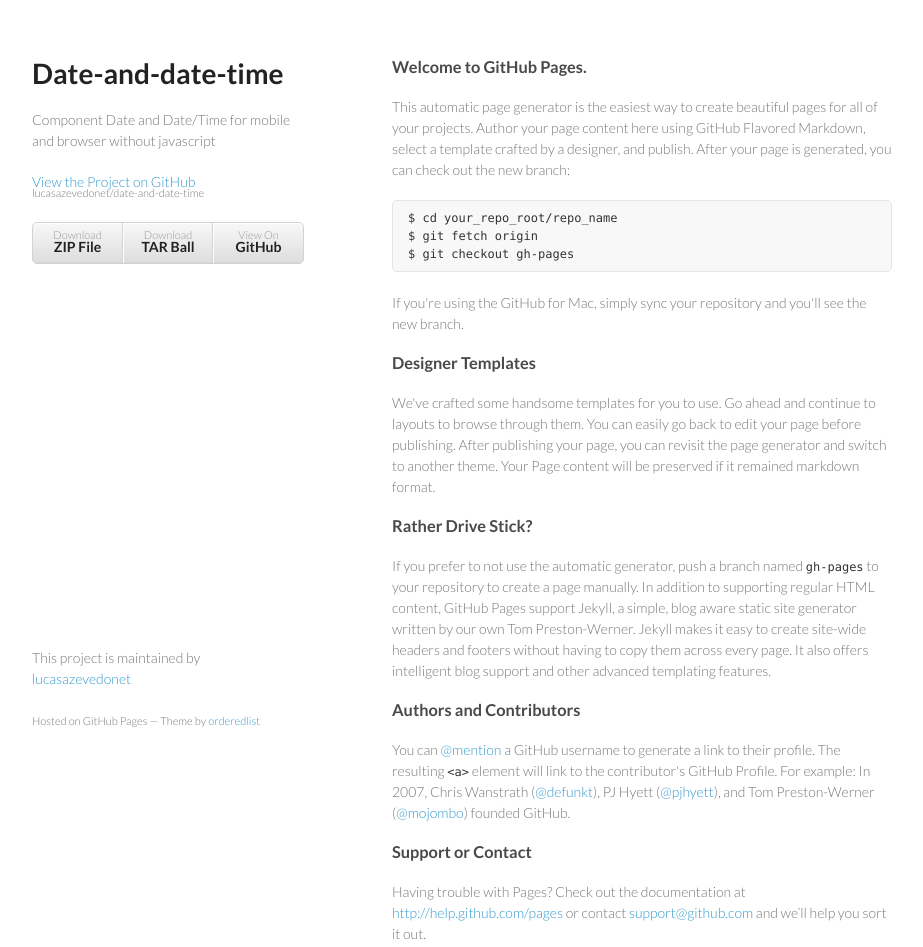
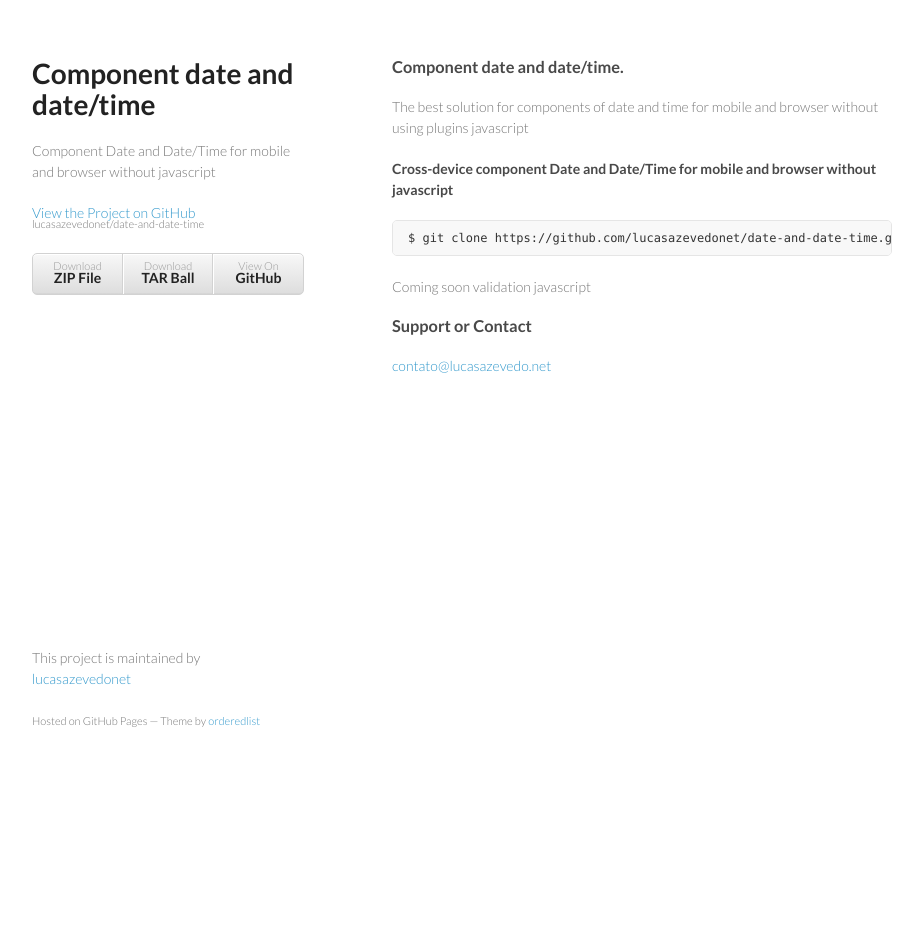
Before and after one commit to lucasazevedonet/date-and-date-time, a plain HTML site: page index.html in a window 1280 px wide. Shown: the whole page, without its empty margins (178-1101 px from the left). After the commit the page ends 800 px from the top, so only its background shows below. Drawn offline with Linux system fonts and the light colour scheme.

```diff
--- a/index.html
+++ b/index.html
@@ -3,7 +3,7 @@
   <head>
     <meta charset="utf-8">
     <meta http-equiv="X-UA-Compatible" content="chrome=1">
-    <title>Date-and-date-time by lucasazevedonet</title>
+    <title>Component date and date/time by lucasazevedonet</title>
 
     <link rel="stylesheet" href="stylesheets/styles.css">
     <link rel="stylesheet" href="stylesheets/pygment_trac.css">
@@ -15,7 +15,7 @@
   <body>
     <div class="wrapper">
       <header>
-        <h1>Date-and-date-time</h1>
+        <h1>Component date and date/time</h1>
         <p>Component Date and Date/Time for mobile and  browser without javascript</p>
 
         <p class="view"><a href="https://github.com/lucasazevedonet/date-and-date-time">View the Project on GitHub <small>lucasazevedonet/date-and-date-time</small></a></p>
@@ -29,36 +29,22 @@
       </header>
       <section>
         <h3>
-<a name="welcome-to-github-pages" class="anchor" href="#welcome-to-github-pages"><span class="octicon octicon-link"></span></a>Welcome to GitHub Pages.</h3>
+<a name="component-date-and-datetime" class="anchor" href="#component-date-and-datetime"><span class="octicon octicon-link"></span></a>Component date and date/time.</h3>
 
-<p>This automatic page generator is the easiest way to create beautiful pages for all of your projects. Author your page content here using GitHub Flavored Markdown, select a template crafted by a designer, and publish. After your page is generated, you can check out the new branch:</p>
+<p>The best solution for components of date and time for mobile and browser without using plugins javascript</p>
 
-<pre><code>$ cd your_repo_root/repo_name
-$ git fetch origin
-$ git checkout gh-pages
+<h4>
+<a name="cross-device-component-date-and-datetime-for-mobile-and-browser-without-javascript" class="anchor" href="#cross-device-component-date-and-datetime-for-mobile-and-browser-without-javascript"><span class="octicon octicon-link"></span></a>Cross-device component Date and Date/Time for mobile and browser without javascript</h4>
+
+<pre><code>$ git clone https://github.com/lucasazevedonet/date-and-date-time.git
 </code></pre>
 
-<p>If you're using the GitHub for Mac, simply sync your repository and you'll see the new branch.</p>
-
-<h3>
-<a name="designer-templates" class="anchor" href="#designer-templates"><span class="octicon octicon-link"></span></a>Designer Templates</h3>
-
-<p>We've crafted some handsome templates for you to use. Go ahead and continue to layouts to browse through them. You can easily go back to edit your page before publishing. After publishing your page, you can revisit the page generator and switch to another theme. Your Page content will be preserved if it remained markdown format.</p>
-
-<h3>
-<a name="rather-drive-stick" class="anchor" href="#rather-drive-stick"><span class="octicon octicon-link"></span></a>Rather Drive Stick?</h3>
-
-<p>If you prefer to not use the automatic generator, push a branch named <code>gh-pages</code> to your repository to create a page manually. In addition to supporting regular HTML content, GitHub Pages support Jekyll, a simple, blog aware static site generator written by our own Tom Preston-Werner. Jekyll makes it easy to create site-wide headers and footers without having to copy them across every page. It also offers intelligent blog support and other advanced templating features.</p>
-
-<h3>
-<a name="authors-and-contributors" class="anchor" href="#authors-and-contributors"><span class="octicon octicon-link"></span></a>Authors and Contributors</h3>
-
-<p>You can <a href="https://github.com/blog/821" class="user-mention">@mention</a> a GitHub username to generate a link to their profile. The resulting <code>&lt;a&gt;</code> element will link to the contributor's GitHub Profile. For example: In 2007, Chris Wanstrath (<a href="https://github.com/defunkt" class="user-mention">@defunkt</a>), PJ Hyett (<a href="https://github.com/pjhyett" class="user-mention">@pjhyett</a>), and Tom Preston-Werner (<a href="https://github.com/mojombo" class="user-mention">@mojombo</a>) founded GitHub.</p>
+<p>Coming soon validation javascript</p>
 
 <h3>
 <a name="support-or-contact" class="anchor" href="#support-or-contact"><span class="octicon octicon-link"></span></a>Support or Contact</h3>
 
-<p>Having trouble with Pages? Check out the documentation at <a href="http://help.github.com/pages">http://help.github.com/pages</a> or contact <a href="mailto:support@github.com">support@github.com</a> and we’ll help you sort it out.</p>
+<p><a href="mailto:contato@lucasazevedo.net">contato@lucasazevedo.net</a></p>
       </section>
       <footer>
         <p>This project is maintained by <a href="https://github.com/lucasazevedonet">lucasazevedonet</a></p>
```
Also changed, not shown: params.json (+1 -1 lines).
